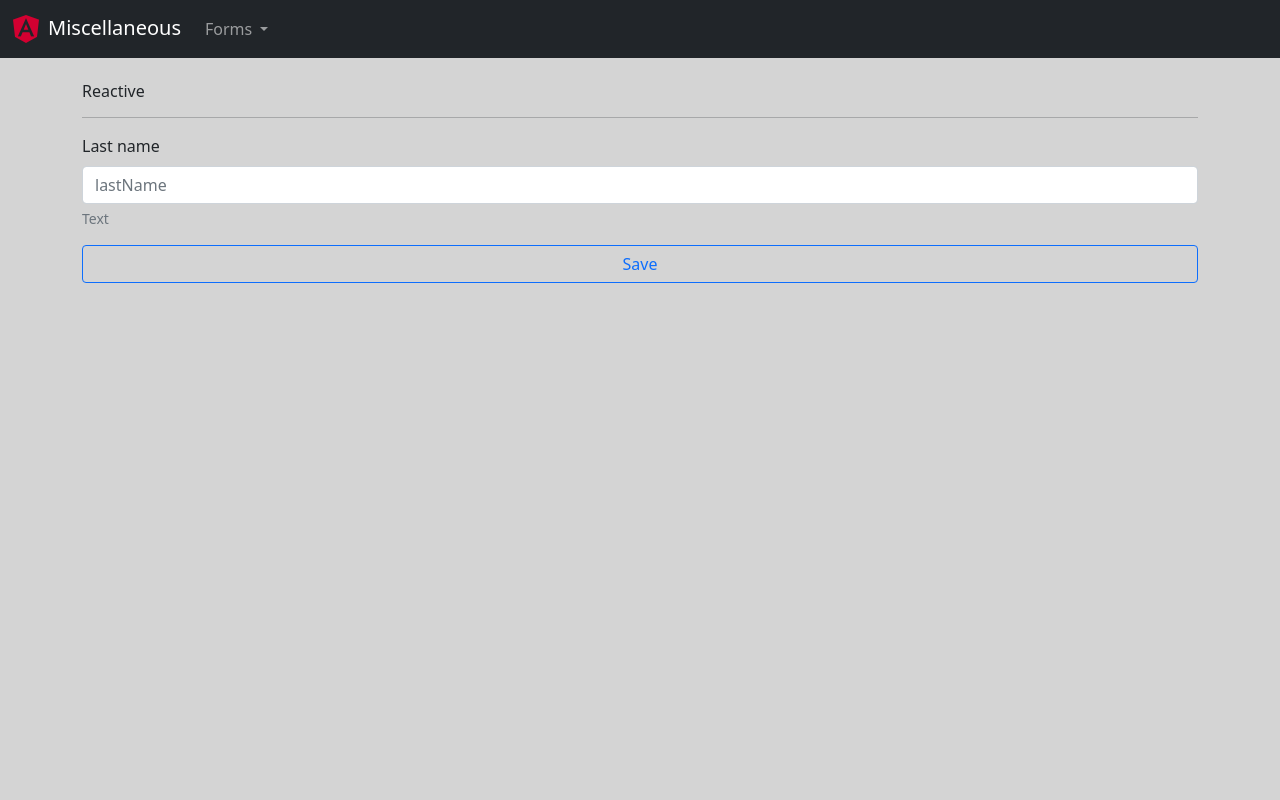
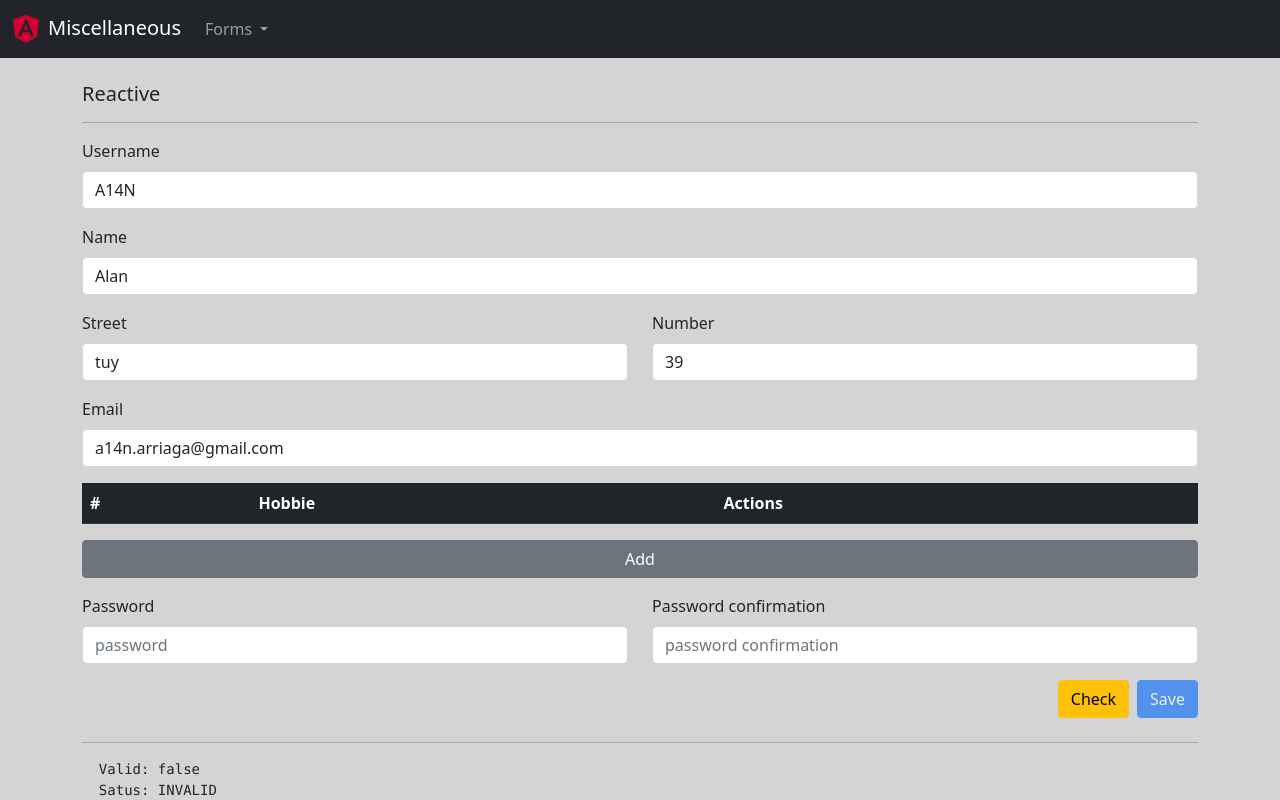
Before and after one commit to A14Narriaga/angular-miscellaneous, an Angular app: page /reactive in a window 1280 px wide. Shown: the top 800 px of the page. Built offline with nearby package versions, Linux system fonts and the light colour scheme.

Commit message:
✨ Reactive forms

```diff
--- a/src/app/app-routing.module.ts
+++ b/src/app/app-routing.module.ts
@@ -14,7 +14,7 @@ const routes: Routes = [
   },
   {
     path: '**',
-    redirectTo: 'template'
+    redirectTo: 'reactive'
   }
 ];
 
--- a/src/app/app.module.ts
+++ b/src/app/app.module.ts
@@ -1,5 +1,5 @@
 import { NgModule } from '@angular/core';
-import { FormsModule } from '@angular/forms';
+import { FormsModule, ReactiveFormsModule } from '@angular/forms';
 import { BrowserModule } from '@angular/platform-browser';
 import { HttpClientModule } from '@angular/common/http';
 import { AppRoutingModule } from './app-routing.module';
@@ -19,6 +19,7 @@ import { FormReactiveComponent } from './containers/form-reactive/form-reactive.
     BrowserModule,
     AppRoutingModule,
     FormsModule,
+    ReactiveFormsModule,
     HttpClientModule
   ],
   providers: [],
--- a/src/app/containers/form-reactive/form-reactive.component.html
+++ b/src/app/containers/form-reactive/form-reactive.component.html
@@ -1,16 +1,198 @@
-
-<h6>Reactive</h6>
+<h5>Reactive</h5>
 <hr />
+<form [formGroup]="formGroup" (ngSubmit)="save()">
   <div class="mb-3">
-  <label for="lastName" class="form-label">Last name</label>
+    <label for="username" class="form-label">Username</label>
     <input
       type="text"
+      id="username"
+      placeholder="Username"
       class="form-control"
-    id="lastName"
-    placeholder="lastName"
+      formControlName="username"
+      [class.is-invalid]="validField('username')"
     />
-  <div id="lastNameHelp" class="form-text">Text</div>
+    <small *ngIf="validField('username')" class="form-text text-danger"
+      >Invalid username.</small
+    >
   </div>
-<div class="d-grid gap-2 mb-5">
-  <button class="btn btn-outline-primary" type="submit">Save</button>
+  <!-- Name -->
+  <div class="mb-3">
+    <label for="name" class="form-label">Name</label>
+    <input
+      type="text"
+      id="name"
+      placeholder="Name"
+      class="form-control"
+      formControlName="name"
+      [class.is-invalid]="validField('name')"
+    />
+    <small *ngIf="validField('name')" class="form-text text-danger"
+      >Write at least 3 letters.</small
+    >
   </div>
+  <!-- Address -->
+  <div class="row" formGroupName="address">
+    <div class="col">
+      <!-- Street -->
+      <div class="mb-3">
+        <label for="street" class="form-label">Street</label>
+        <input
+          type="text"
+          id="street"
+          placeholder="Street"
+          class="form-control"
+          formControlName="street"
+          [class.is-invalid]="validField('address.street')"
+        />
+        <small
+          *ngIf="validField('address.street')"
+          class="form-text text-danger"
+          >Write the street.</small
+        >
+      </div>
+    </div>
+    <div class="col">
+      <!-- Number -->
+      <div class="mb-3">
+        <label for="number" class="form-label">Number</label>
+        <input
+          type="number"
+          id="number"
+          placeholder="Number"
+          class="form-control"
+          formControlName="number"
+          [class.is-invalid]="validField('address.number')"
+        />
+        <small
+          *ngIf="validField('address.number')"
+          class="form-text text-danger"
+          >Write the number.</small
+        >
+      </div>
+    </div>
+  </div>
+  <!-- Email -->
+  <div class="mb-3">
+    <label for="email" class="form-label">Email</label>
+    <input
+      type="email"
+      id="email"
+      placeholder="example@example.com"
+      class="form-control"
+      formControlName="email"
+      [class.is-invalid]="validField('email')"
+    />
+    <small *ngIf="validField('email')" class="form-text text-danger"
+      >The email is required.</small
+    >
+  </div>
+  <!-- Hobbies -->
+  <section>
+    <table class="table table-striped table-hover">
+      <thead class="table-dark">
+        <tr>
+          <th scope="col">#</th>
+          <th scope="col">Hobbie</th>
+          <th scope="col">Actions</th>
+        </tr>
+      </thead>
+      <tbody formArrayName="hobbies">
+        <tr *ngFor="let hobbie of hobbies.controls; let i = index">
+          <th scope="row">{{ i + 1 }}</th>
+          <td>
+            <input class="form-control" type="text" [formControlName]="i" />
+          </td>
+          <td>
+            <button
+              class="btn btn-danger"
+              type="submit"
+              (click)="deleteHobbie(i)"
+            >
+              Delete
+            </button>
+          </td>
+        </tr>
+      </tbody>
+    </table>
+    <div class="d-grid gap-2 mb-3">
+      <button class="btn btn-secondary" type="button" (click)="addHobbie()">
+        Add
+      </button>
+    </div>
+  </section>
+  <!-- Password -->
+  <div class="row">
+    <div class="col">
+      <!-- Password -->
+      <div class="mb-3">
+        <label for="pass1" class="form-label">Password</label>
+        <input
+          type="password"
+          id="pass1"
+          placeholder="password"
+          class="form-control"
+          formControlName="pass1"
+          [class.is-invalid]="validField('pass1')"
+        />
+      </div>
+    </div>
+    <div class="col">
+      <!-- RepeatPassword -->
+      <div class="mb-3">
+        <label for="pass2" class="form-label">Password confirmation</label>
+        <input
+          type="password"
+          id="pass2"
+          placeholder="password confirmation"
+          class="form-control"
+          formControlName="pass2"
+          [class.is-invalid]="validField('pass2')"
+        />
+      </div>
+    </div>
+  </div>
+  <!-- Country -->
+  <!-- <div class="mb-3">
+    <label for="countries" class="form-label">Country</label>
+    <select class="form-control" id="countries">
+      <option></option>
+    </select>
+    <small class="form-text text-danger">Select a country.</small>
+  </div> -->
+  <!-- Radio -->
+  <!-- <div class="mb-3 row">
+    <label for="countries" class="form-label">Gender</label>
+    <div class="col">
+      <div class="form-check form-check-inline">
+        <input class="form-check-input" type="radio" value="M" />
+        <label for="" class="form-check-lable">Male</label>
+      </div>
+      <div class="form-check form-check-inline">
+        <input class="form-check-input" type="radio" value="F" />
+        <label for="" class="form-check-lable">Female</label>
+      </div>
+    </div>
+  </div> -->
+  <!-- Buttons -->
+  <div class="d-grid gap-2 d-md-flex justify-content-md-end mb-4">
+    <button (click)="check()" class="btn btn-warning" type="button">
+      Check
+    </button>
+    <button
+      [disabled]="this.formGroup.status !== 'VALID'"
+      class="btn btn-primary"
+      type="submit"
+    >
+      Save
+    </button>
+  </div>
+</form>
+
+<hr />
+<pre>
+  Valid: {{ formGroup.valid }}
+  Satus: {{ formGroup.status }}
+</pre>
+<pre>
+  {{ formGroup.value | json }}
+</pre>
--- a/src/app/containers/form-reactive/form-reactive.component.ts
+++ b/src/app/containers/form-reactive/form-reactive.component.ts
@@ -1,4 +1,6 @@
 import { Component, OnInit } from '@angular/core';
+import { FormArray, FormBuilder, FormGroup, Validators } from '@angular/forms';
+import { ValidatorsService } from '../../services/validators.service';
 
 @Component({
   selector: 'app-form-reactive',
@@ -7,9 +9,108 @@ import { Component, OnInit } from '@angular/core';
 })
 export class FormReactiveComponent implements OnInit {
 
-  constructor() { }
+  formGroup!: FormGroup;
+
+  constructor(
+    private formBuilder: FormBuilder,
+    private validatorsService: ValidatorsService
+  ) {
+    this.createForm();
+    this.setFormData();
+    this.setFormListeners();
+  }
 
   ngOnInit(): void {
+
+  }
+
+  createForm = () => {
+    this.formGroup = this.formBuilder.group({
+      username: ['',
+        Validators.required,
+        this.validatorsService.userExist
+      ],
+      name: ['', [
+        Validators.required,
+        Validators.minLength(3),
+        this.validatorsService.noEduardo
+      ]],
+      email: ['', [
+        Validators.required,
+        Validators.pattern('[a-z0-9._%+-]+@[a-z0-9.-]+\.[a-z]{2,3}$')
+      ]],
+      address: this.formBuilder.group({
+        street: ['', Validators.required],
+        number: ['', Validators.required]
+      }),
+      hobbies: this.formBuilder.array([]),
+      pass1: ['', Validators.required],
+      pass2: ['', Validators.required]
+    }, {
+      validators: this.validatorsService.comparePasswords('pass1', 'pass2')
+    })
+  }
+
+  setFormData = () => {
+    this.formGroup.reset({
+      username: 'A14N',
+      name: 'Alan',
+      email: 'a14n.arriaga@gmail.com',
+      address: {
+        street: 'tuy',
+        number: 39
+      }
+    })
+  }
+
+  setFormListeners = () => {
+    this.formGroup.valueChanges.subscribe(value => {
+      console.log(value);
+    })
+    this.formGroup.statusChanges.subscribe(status => {
+      console.log(status);
+    })
+    this.formGroup.get('name')?.valueChanges.subscribe(
+      console.log
+    )
+  }
+
+  get hobbies() {
+    return this.formGroup.get('hobbies') as FormArray
+  }
+
+  addHobbie = () => this.hobbies.push(
+    this.formBuilder.control('', Validators.required)
+  )
+
+  deleteHobbie = (id: number) => this.hobbies.removeAt(id)
+
+  validField = (name: string): boolean => {
+    const valid = this.formGroup.get(name)?.invalid && this.formGroup.get(name)?.touched;
+    return valid !== undefined ? valid : false;
+  }
+
+  check = () => {
+    if (this.formGroup.invalid) {
+      Object.values(this.formGroup.controls).forEach(control => {
+        if (control instanceof FormGroup) {
+          Object.values(control.controls).forEach(control =>
+            control.markAsTouched())
+        }
+        else control.markAsTouched()
+      })
+    }
+  }
+
+  save = () => {
+    this.formGroup.reset({
+      name: '',
+      email: '',
+      address: {
+        street: '',
+        number: ''
+      }
+    })
   }
 
 }
--- a/src/app/containers/form-template/form-template.component.html
+++ b/src/app/containers/form-template/form-template.component.html
@@ -22,7 +22,7 @@
   </div>
   <!-- Email -->
   <div class="mb-3">
-    <label for="lastName" class="form-label">Email</label>
+    <label for="email" class="form-label">Email</label>
     <input
       type="email"
       id="email"
@@ -67,11 +67,29 @@
     <label for="countries" class="form-label">Gender</label>
     <div class="col">
       <div class="form-check form-check-inline">
-        <input class="form-check-input" type="radio" />
+        <input
+          class="form-check-input"
+          type="radio"
+          name="gender"
+          value="M"
+          [ngModel]="user.gender"
+          [class.is-invalid]="gender.invalid && gender.touched"
+          #gender="ngModel"
+          required
+        />
         <label for="" class="form-check-lable">Male</label>
       </div>
       <div class="form-check form-check-inline">
-        <input class="form-check-input" type="radio" />
+        <input
+          #gender
+          class="form-check-input"
+          type="radio"
+          name="gender"
+          [ngModel]="user.gender"
+          value="F"
+          [class.is-invalid]="gender.invalid && gender.touched"
+          required
+        />
         <label for="" class="form-check-lable">Female</label>
       </div>
     </div>
--- a/src/app/containers/form-template/form-template.component.ts
+++ b/src/app/containers/form-template/form-template.component.ts
@@ -10,9 +10,10 @@ import { CountriesService } from '../../services/countries.service';
 export class FormTemplateComponent implements OnInit {
 
   user = {
-    name: '',
-    email: '',
-    country: ''
+    name: 'Alan Arriaga',
+    email: 'a14n.arriaga@gmail.com',
+    country: 'MX',
+    gender: 'M'
   }
 
   countries: any[] = []
@@ -34,7 +35,6 @@ export class FormTemplateComponent implements OnInit {
   }
 
   saveFormTemp = (form: NgForm) => {
-    console.log(form.value);
     if (form.invalid) {
       Object.values(form.controls).forEach(control =>
         control.markAsTouched())
--- a/src/app/services/countries.service.ts
+++ b/src/app/services/countries.service.ts
@@ -5,6 +5,7 @@ import { map } from 'rxjs';
 @Injectable({
   providedIn: 'root'
 })
+
 export class CountriesService {
 
   constructor(private httpClient: HttpClient) { }
```
Also changed, not shown: src/app/services/validators.service.ts (added, +40 -0 lines), 1 other file (tests, documents, lock files or other folders). Lines whose indentation alone changed are shown as unchanged.
